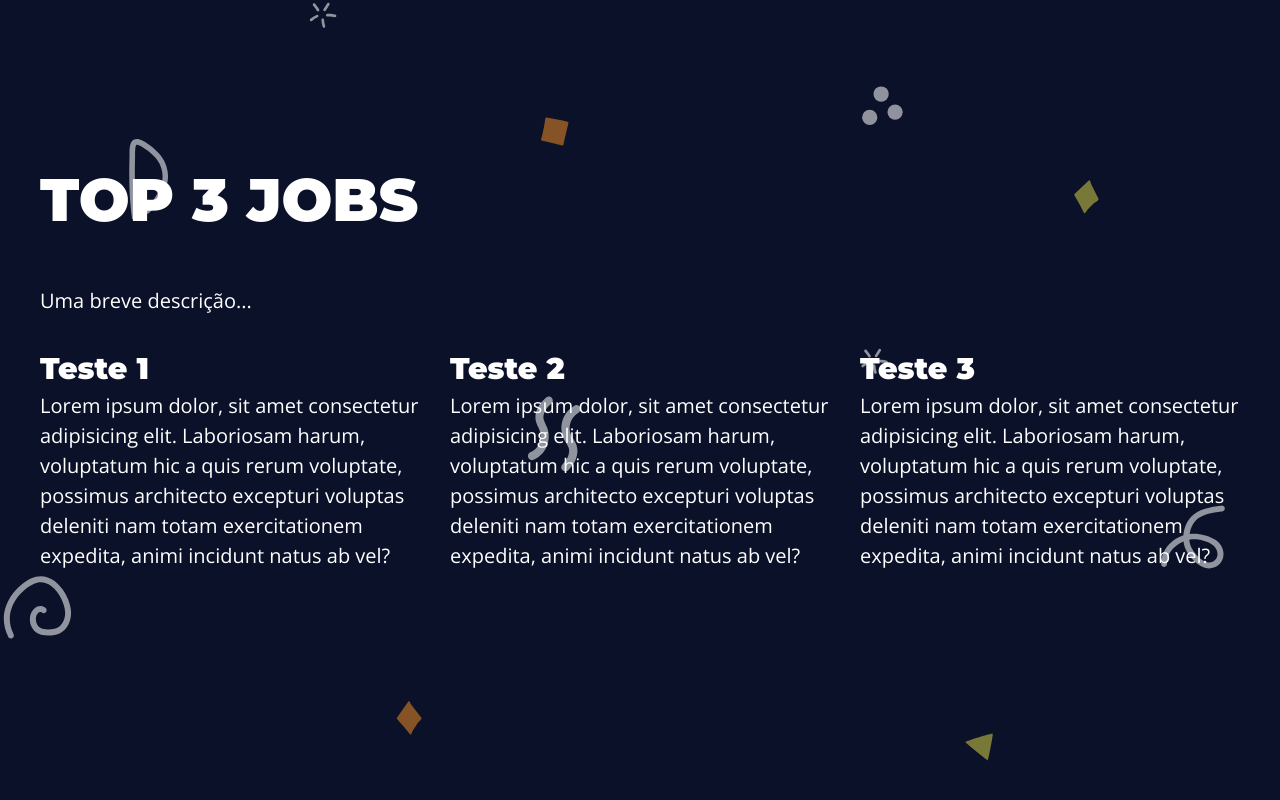
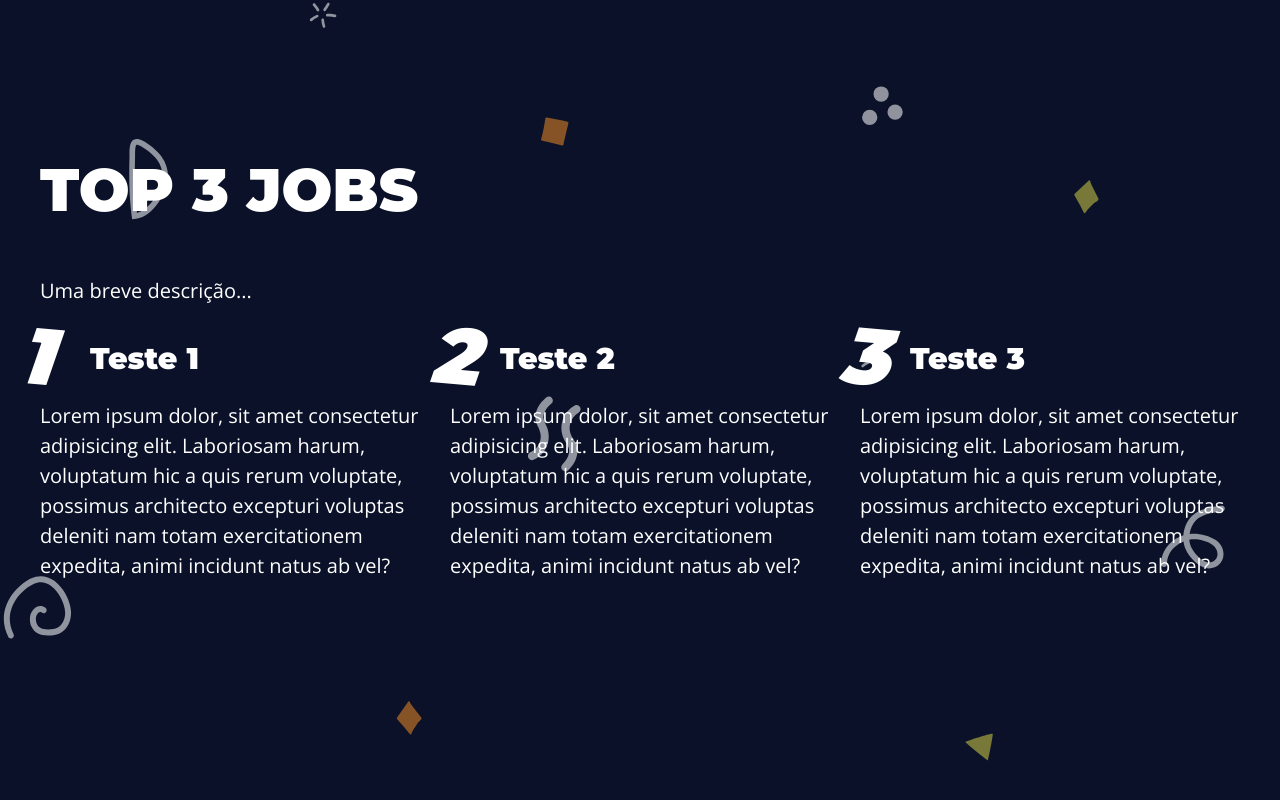
Before and after one commit to eulucasbatista/Landing-Page-Curso-Javascript-e-Typescript, a plain HTML site: page index.html in a window 1280 px wide. Shown: the part 1833-2633 px from the top of the page. Drawn offline with nearby package versions, Linux system fonts and the light colour scheme.

Commit message:
updates
updates

```diff
--- a/assets/css/styles.css
+++ b/assets/css/styles.css
@@ -40,8 +40,23 @@
     display: grid;
     grid-template-columns: repeat(3, 1fr);
     gap: var(--gap);
+    counter-reset: grid-counter;
 }
 
 .grid h3 {
     font-size: 3rem;
+    position: relative;
+    padding-left: 5rem;
+    margin-bottom: 2rem;
 }
+
+.grid h3::before {
+    counter-increment: grid-counter;
+    content: counter(grid-counter);
+    position: absolute;
+    font-size: 8rem;
+    font-style: italic;
+    top: -4rem;
+    left: -2rem;
+    transform: rotate(5deg);
+}
```
